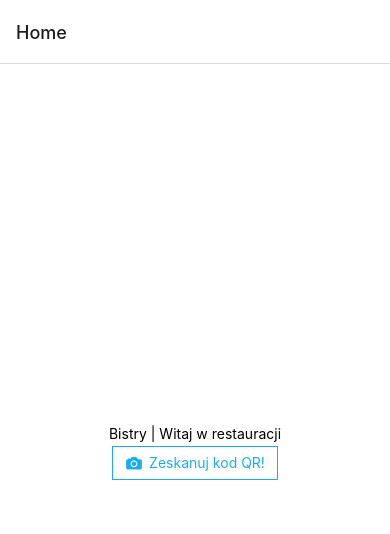
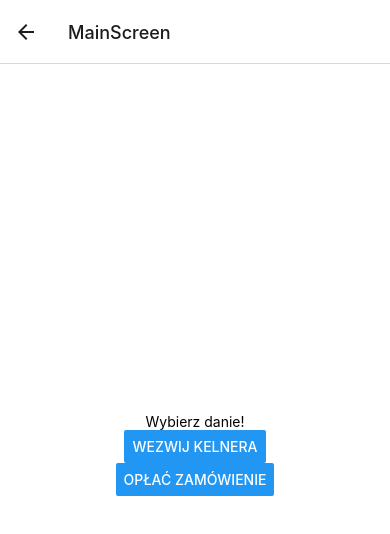
Before and after one commit to dawidbrzozowski/bistry-mobile, a React Native app in the folder bistry-app/: screen /MainScreen in a window 390 px wide. Shown: the top 534 px of the page. Built offline with nearby package versions, Linux system fonts and the light colour scheme.

Commit message:
Main screen template

```diff
--- a/bistry-app/App.js
+++ b/bistry-app/App.js
@@ -4,6 +4,7 @@ import BarScanner from "./screens/BarScanner";
 import {NavigationContainer} from '@react-navigation/native'
 import {createNativeStackNavigator} from '@react-navigation/native-stack'
 import HomeScreen from "./screens/HomeScreen";
+import MainScreen from "./screens/MainScreen";
 
 
 
@@ -16,6 +17,7 @@ const Stack = createNativeStackNavigator();
               <Stack.Navigator initialRouteName="Home">
                   <Stack.Screen name="Home" component={HomeScreen} />
                   <Stack.Screen name="QRCodeScanner" component={BarScanner}/>
+                  <Stack.Screen name="MainScreen" component={MainScreen}/>
               </Stack.Navigator>
           </NavigationContainer>
 
--- a/bistry-app/screens/BarScanner.js
+++ b/bistry-app/screens/BarScanner.js
@@ -16,7 +16,11 @@ function BarScanner({ navigation }) {
 
     const handleBarCodeScanned = ({ type, data }) => {
         setScanned(true);
-        alert(`Bar code with type ${type} and data ${data} has been scanned!`);
+        alert(
+            `Bar code with type ${type} and data ${data} has been scanned!\nMoving to the restaurant!`
+        );
+        navigation.navigate("MainScreen");
+
     };
 
     if (hasPermission === null) {
--- /dev/null
+++ b/bistry-app/screens/MainScreen.js
@@ -0,0 +1,31 @@
+import React from 'react';
+import { StyleSheet, Text, View, Button } from 'react-native';
+
+import { useNavigation } from '@react-navigation/native';
+import OutlinedButton from "../components/UI/OutlinedButton";
+
+
+
+export default function MainScreen() {
+    const navigation = useNavigation();
+
+    return (
+        <View style={styles.container}>
+            <Text>Wybierz danie!</Text>
+            <Button title="Wezwij kelnera" onPress={() => alert("Wezwano kelnera! Proszę czekać")} >
+            </Button>
+            <Button title="Opłać zamówienie" onPress={() => alert("Opłacono zamówienie")} >
+            </Button>
+        </View>
+    );
+}
+
+const styles = StyleSheet.create({
+    container: {
+        flex: 1,
+        backgroundColor: '#fff',
+        alignItems: 'center',
+        justifyContent: 'center',
+
+    },
+});
```
